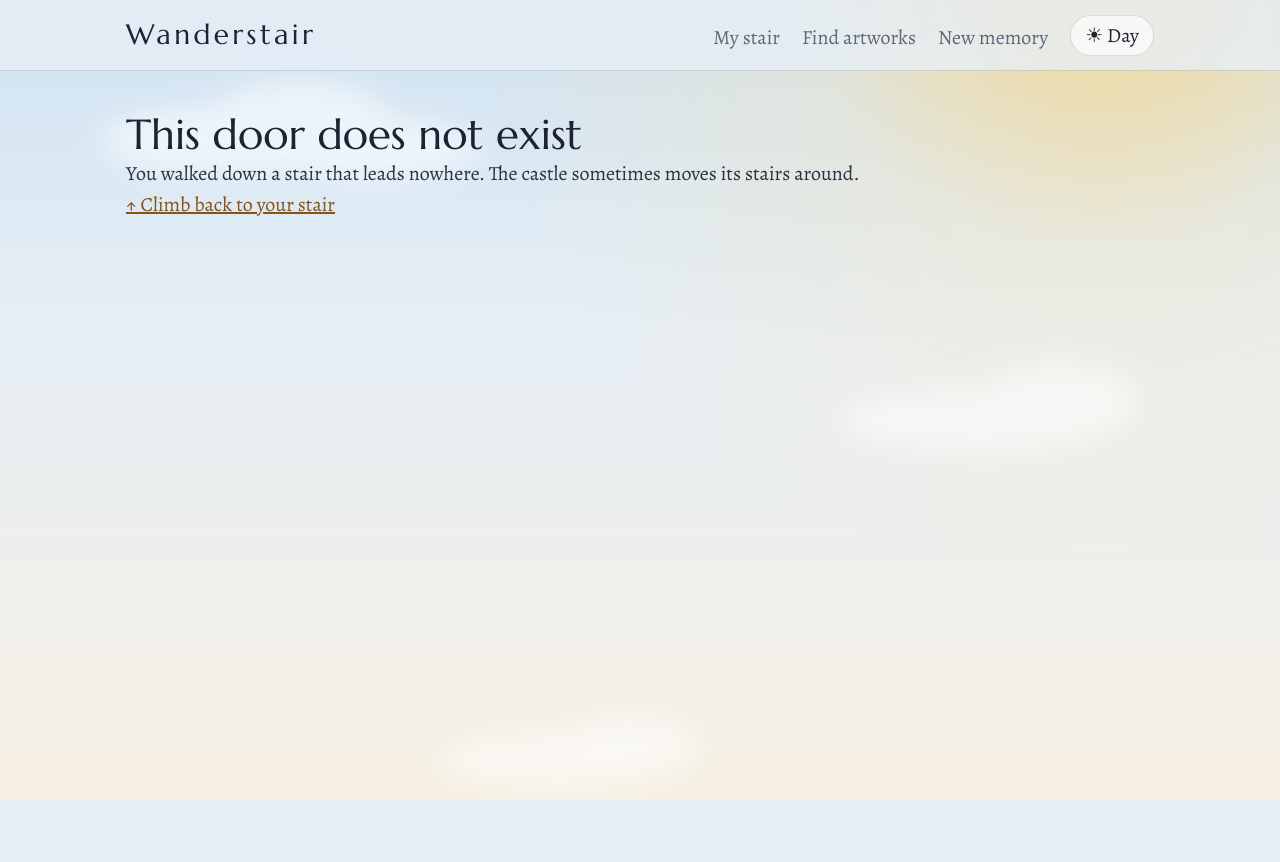
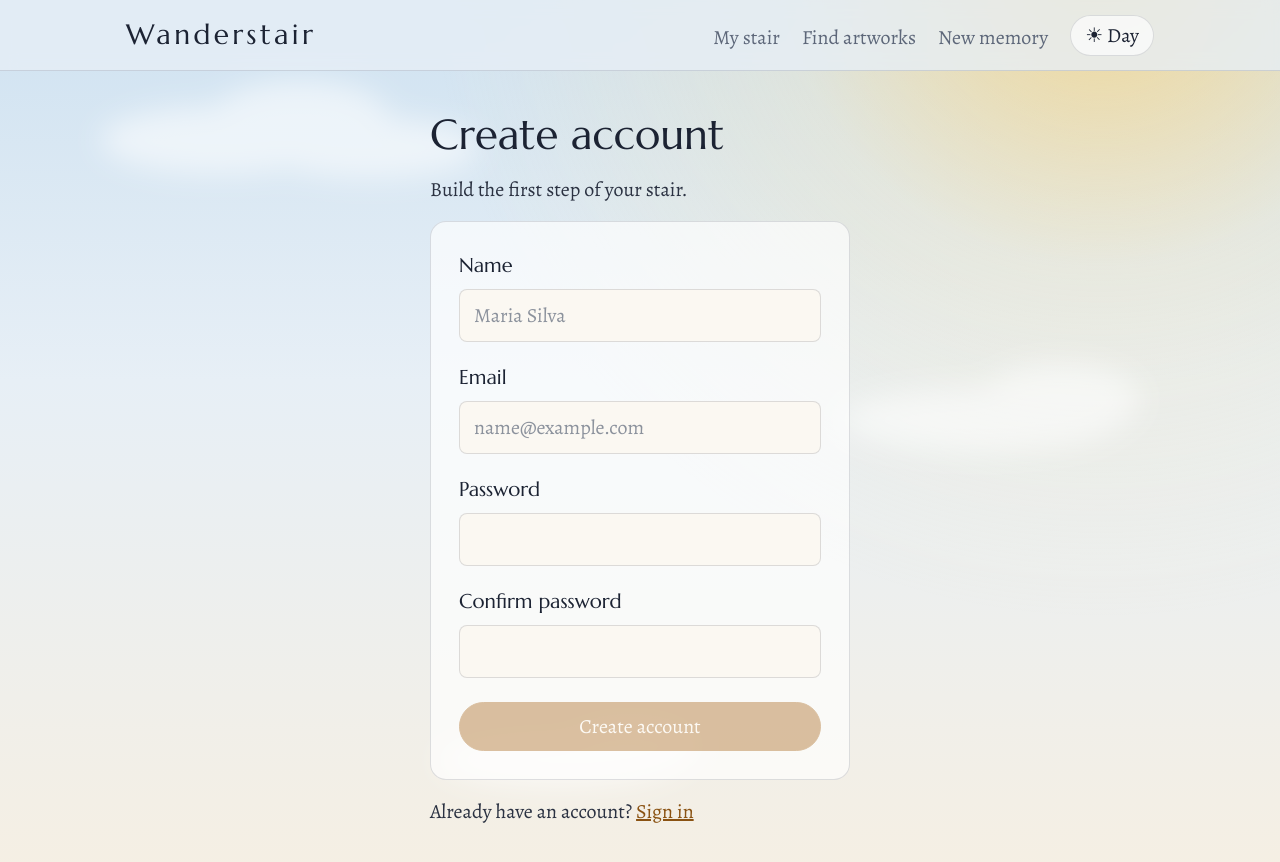
Before and after one commit to mjuliana98g/wanderstair, an Angular app: page /create-account in a window 1280 px wide. Shown: the top 862 px of the page. Before the commit the page ends 800 px from the top, so only its background shows below. Built offline with nearby package versions, Linux system fonts and the light colour scheme; no server answers.

Commit message:
feat: add field hints and name rules to the account forms

```diff
--- a/src/app/app.routes.ts
+++ b/src/app/app.routes.ts
@@ -7,6 +7,7 @@ import { Write } from './pages/write/write';
 import { NotFound } from './pages/not-found/not-found';
 import { ArtworkDetail } from './pages/artwork-detail/artwork-detail';
 import { SignIn } from './pages/sign-in/sign-in';
+import { CreateAccount } from './pages/create-account/create-account';
 
 export const routes: Routes = [
   { path: '', component: Stair },
@@ -15,5 +16,6 @@ export const routes: Routes = [
   { path: 'write', component: Write },
   { path: 'artwork/:id', component: ArtworkDetail },
   { path: 'sign-in', component: SignIn },
+  { path: 'create-account', component: CreateAccount},
   { path: '**', component: NotFound }
 ];
--- /dev/null
+++ b/src/app/pages/create-account/create-account.html
@@ -0,0 +1,48 @@
+<section class="account">
+    <h2>Create account</h2>
+    <p>Build the first step of your stair.</p>
+
+    <form [formGroup]="form" (ngSubmit)="createAccount()">
+        <label for="name">Name</label>
+        <input id="name" type="text" formControlName="name" autocomplete="name" placeholder="Maria Silva">
+        @if (form.controls.name.touched && form.controls.name.hasError('required')) {
+        <p role="alert">Enter your name.</p>
+        }
+        @if (form.controls.name.touched && form.controls.name.hasError('pattern')) {
+        <p role="alert">The name needs at least one letter.</p>
+        }
+        @if (form.controls.name.hasError('maxlength')) {
+        <p role="alert">Use at most 30 characters.</p>
+        }
+        <label for="email">Email</label>
+        <input id="email" type="email" formControlName="email" autocomplete="email" placeholder="name@example.com">
+        @if (form.controls.email.touched && form.controls.email.hasError('required')) {
+        <p role="alert">Enter your email.</p>
+        }
+        @if (form.controls.email.touched && form.controls.email.hasError('email')) {
+        <p role="alert">Enter a valid email.</p>
+        }
+        <label for="password">Password</label>
+        <input id="password" type="password" formControlName="password" autocomplete="new-password">
+        @if (form.controls.password.touched && form.controls.password.hasError('required')) {
+        <p role="alert">Enter a password.</p>
+        }
+        @if (form.controls.password.touched && form.controls.password.hasError('minlength')) {
+        <p role="alert">Use at least 6 characters.</p>
+        }
+        <label for="confirm-password">Confirm password</label>
+        <input id="confirm-password" type="password" formControlName="confirmPassword" autocomplete="new-password">
+        @if (form.controls.confirmPassword.touched && form.controls.confirmPassword.hasError('required')) {
+        <p role="alert">Repeat your password.</p>
+        }
+        @if (form.controls.confirmPassword.touched && form.hasError('passwordsDiffer')) {
+        <p role="alert">The passwords are not the same.</p>
+        }
+        @if (error()) {
+        <p role="alert">{{ error() }}</p>
+        }
+        <button type="submit" [disabled]="form.invalid || sending()">Create account</button>
+    </form>
+
+    <p>Already have an account? <a routerLink="/sign-in">Sign in</a></p>
+</section>
--- /dev/null
+++ b/src/app/pages/create-account/create-account.ts
@@ -0,0 +1,60 @@
+import { Component, inject, signal } from '@angular/core';
+import { AbstractControl, FormControl, FormGroup, ReactiveFormsModule, ValidationErrors, Validators } from '@angular/forms';
+import { Router, RouterLink } from '@angular/router';
+import { AuthError } from '@supabase/supabase-js';
+import { AuthService } from '../../services/auth';
+
+// --------------------------------------------------
+// VALIDATORS
+// --------------------------------------------------
+
+function passwordsMatch(form: AbstractControl): ValidationErrors | null {
+  const password = form.get('password')?.value;
+  const confirmPassword = form.get('confirmPassword')?.value;
+  return password === confirmPassword ? null : { passwordDiffer: true };
+
+}
+
+@Component({
+  imports: [ReactiveFormsModule, RouterLink],
+  selector: 'app-create-account',
+  styleUrl: './create-account.css',
+  templateUrl: './create-account.html',
+})
+
+export class CreateAccount {
+
+  private auth = inject(AuthService);
+  private router = inject(Router);
+
+  sending = signal(false);
+  error = signal('');
+
+  form = new FormGroup({
+    name: new FormControl('', { nonNullable: true, validators: [Validators.required, Validators.pattern(/\S/), Validators.maxLength(30)] }), email: new FormControl('', { nonNullable: true, validators: [Validators.required, Validators.email] }),
+    password: new FormControl('', { nonNullable: true, validators: [Validators.required, Validators.minLength(6)] }),
+    confirmPassword: new FormControl('', { nonNullable: true, validators: [Validators.required] }),
+  }, { validators: passwordsMatch });
+
+  createAccount(): void {
+
+    if (this.form.invalid) return;
+
+    const { name, email, password } = this.form.getRawValue();
+    this.sending.set(true);
+    this.error.set('');
+
+    this.auth.signUp(name.trim(), email, password).subscribe({
+      next: () => this.router.navigate(['/']),
+      error: (error: AuthError) => {
+        this.error.set(this.messageFor(error));
+        this.sending.set(false);
+      },
+    });
+  }
+
+  private messageFor(error: AuthError): string {
+    if (error.code === 'user_already_exists') return 'There is already an account with this email.';
+    return 'The account could not be created. Try again.';
+  }
+}
--- a/src/app/pages/sign-in/sign-in.html
+++ b/src/app/pages/sign-in/sign-in.html
@@ -4,7 +4,7 @@
 
   <form [formGroup]="form" (ngSubmit)="signIn()">
     <label for="email">Email</label>
-    <input id="email" type="email" formControlName="email" autocomplete="email">
+    <input id="email" type="email" formControlName="email" autocomplete="email" placeholder="name@example.com">
     @if (form.controls.email.touched && form.controls.email.hasError('required')) {
       <p role="alert">Enter your email.</p>
     }
--- a/src/styles.css
+++ b/src/styles.css
@@ -243,6 +243,11 @@ input, select, textarea {
   font: inherit;
 }
 
+::placeholder {
+  color: var(--ink-soft);
+  opacity: 0.7;
+}
+
 input[type="radio"], input[type="checkbox"] {
   width: auto;
 }
```
Also changed, not shown: src/app/pages/create-account/create-account.css (added).
